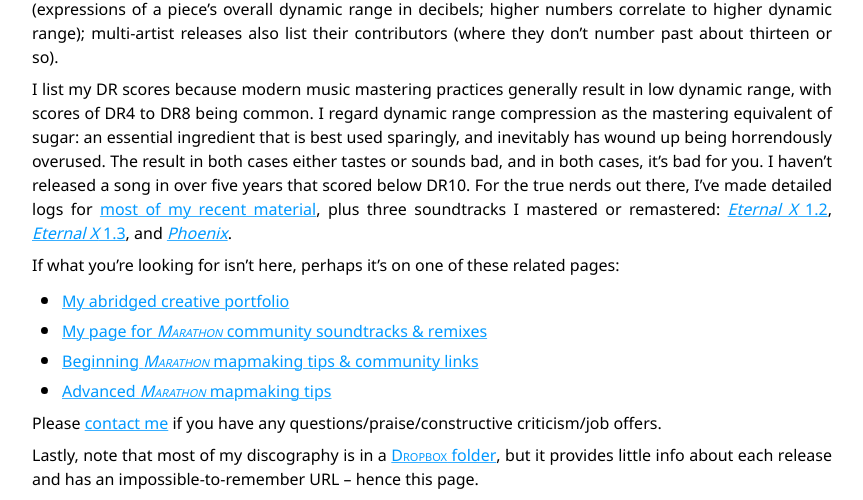
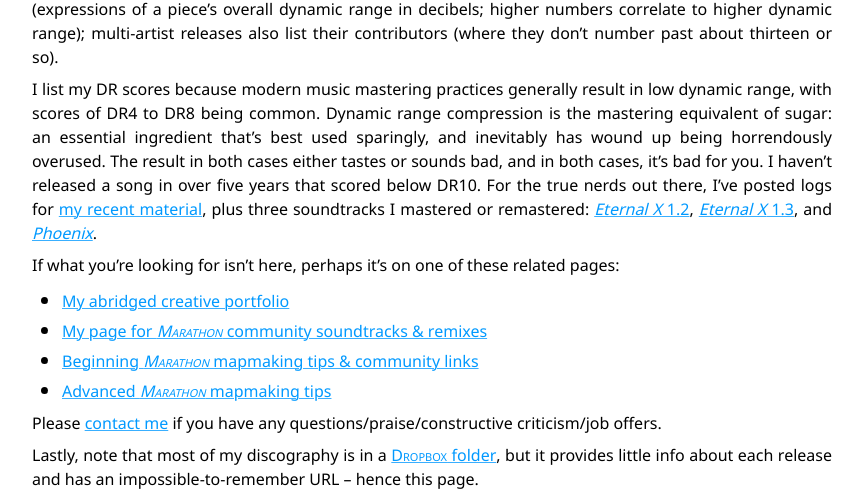
Before and after one commit to aaronfreed/aaronfreed.github.io, a plain HTML site: page discography.html in a window 1280 px wide. Shown: the part 2231-2731 px from the top of the page, without its empty margins (208-1071 px from the left). Drawn offline with Linux system fonts and the light colour scheme; a web font is replaced by a local one.

Commit message:
update discography.html

```diff
--- a/discography.html
+++ b/discography.html
@@ -94,7 +94,10 @@
 
 		<p class="light">Release dates are <span class="toc-counter">ISO 8601</span> (<span class="toc-counter">yyyy-mm-dd</span>, the objectively correct format) when I know the full date. Releases’ names are followed by their lengths (expressed as <span class="toc-counter">h:mm:ss</span>) and <a href="https://foobar2000.org/components/view/foo_dr_meter" class="petitecaps" target="_blank">TT Dynamic Range Meter</a> scores (expressions of a piece’s overall dynamic range in decibels; higher numbers correlate to higher dynamic range); multi-artist releases also list their contributors (where they don’t number past about thirteen or so).</p>
 
-		<p class="light">I list my DR scores because modern music mastering practices generally result in low dynamic range, with scores of DR4 to DR8 being common. I regard dynamic range compression as the mastering equivalent of sugar: an essential ingredient that is best used sparingly, and inevitably has wound up being horrendously overused. The result in both cases either tastes or sounds bad, and in both cases, it’s bad for you. I haven’t released a song in over five years that scored below DR10. For the true nerds out there, I’ve made detailed logs for <a href="drlogs.html" target="_blank">most of my recent material</a>, plus three soundtracks I mastered or remastered: <a href="eternal1.2drlogs.html" target="_blank"><em>Eternal X</em> 1.2</a>, <a href="eternal1.3drlogs.html" target="_blank"><em>Eternal X</em> 1.3</a>, and <em><a href="phoenixdrlogs.html" target="_blank">Phoenix</a></em>.</p>
+		<p class="light">I list my DR scores because modern music mastering practices generally result in low dynamic range, with scores of DR4 to DR8 being common. Dynamic range compression is the mastering equivalent of sugar: an essential ingredient that’s best used sparingly, and inevitably has wound up being horrendously overused. The result in both cases either tastes or sounds bad, and in both cases, it’s bad for you. I haven’t released a song in over five years that scored below DR10. For the true nerds out there, I’ve posted logs for <a href="drlogs.html" target="_blank">my recent material</a><span class="linktext" &#10216;aaronfreed.<wbr>github.<wbr>io/<wbr>drlogs.<wbr>html&#10217;</span>, plus three soundtracks I mastered or remastered: <a href="eternal1.2drlogs.html" target="_blank" class="noprintlink"><em>Eternal X</em> 1.2</a><span class="linktext"> &#10216;aaronfreed.<wbr>github.<wbr>io/<wbr>eternal1.<wbr>2drlogs.<wbr>html&#10217;</span>,
+			 <a href="eternal1.3drlogs.html" target="_blank" class="noprintlink"><em>Eternal X</em> 1.3</a><span class="linktext"> &#10216;aaronfreed.<wbr>github.<wbr>io/<wbr>eternal1.<wbr>3drlogs.<wbr>html&#10217;</span>,
+			 and <em><a href="phoenixdrlogs.html" target="_blank" class="noprintlink">Phoenix</a></em><span class="linktext"> &#10216;aaronfreed.<wbr>github.<wbr>io/<wbr>phoenixdrlogs.<wbr>html&#10217;</span>.
+		</p>
 
 		<p class="light">If what you’re looking for isn’t here, perhaps it’s on one of these related pages:</p>
 			<ul style="margin-top: 12px; margin-bottom: 8px;" class="light mobileleftmargin15 printleftmargin20">
```
